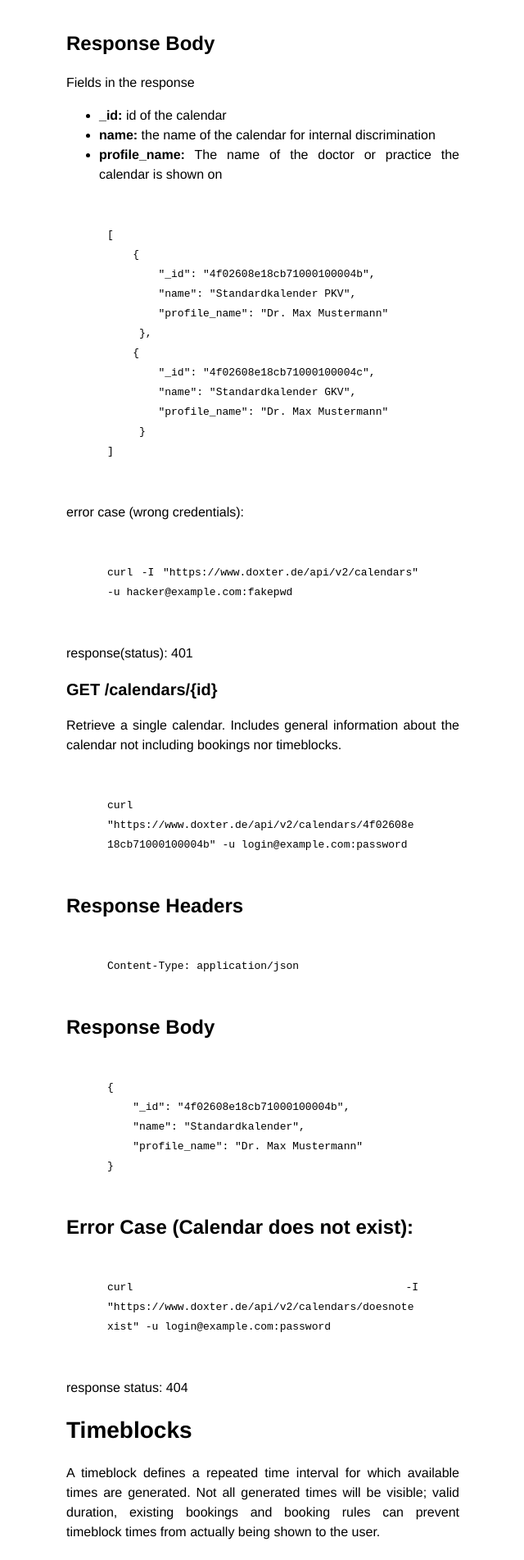
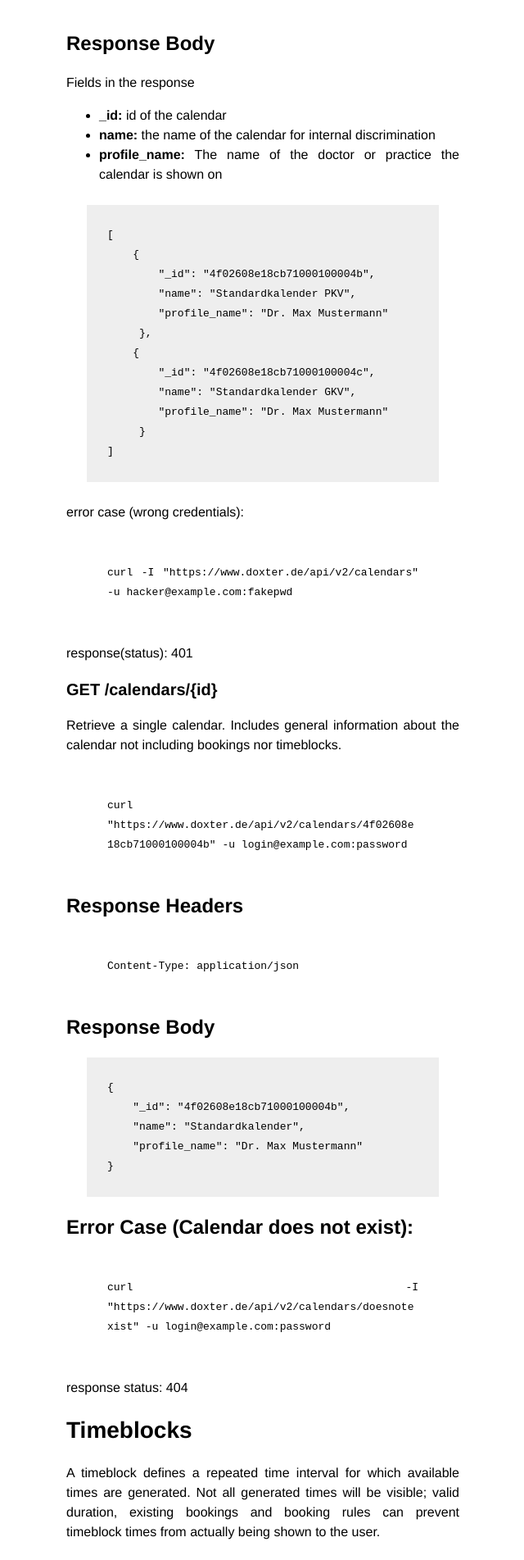
Before and after one commit to learnjin/doxter-api-docs, a Jekyll site: the page built from calendar/index.md, in a window 1280 px wide. Shown: the part 2065-3968 px from the top of the page at 82% size, without its empty margins (319-959 px from the left). Built offline with Jekyll 4.4.1, drawn with Linux system fonts in a browser that asks for light colours; Markdown is read by kramdown in place of the engine named in the settings.

Commit message:
syntax highlighted

````diff
--- a/calendar/index.md
+++ b/calendar/index.md
@@ -71,7 +71,7 @@
 - **name:** the name of the calendar for internal discrimination
 - **profile_name:** The name of the doctor or practice the calendar is shown on
 
-```
+```JSON
 [
     {
         "_id": "4f02608e18cb71000100004b",
@@ -111,7 +111,7 @@
 
 ### Response Body
 
-```
+```JSON
 {
     "_id": "4f02608e18cb71000100004b",
     "name": "Standardkalender",
@@ -174,7 +174,7 @@
 - **range_limit_for_timeslots**: in seconds, defines the value until a booking can be made from now in the future
 - **status**: INACTIVE | ACTIVE | DELETED
 
-```
+```JSON
 [
     {
         "begins_at": "09:15",
@@ -232,7 +232,7 @@
 
 Fields in the reponse are the same as above.
 
-```
+```JSON
     {
         "_id": "4f02608e18cb71abc12341c1",
         "begins_at": "09:15",
@@ -291,7 +291,7 @@
   - **CONFIRMED**: event has been confirmed by the practice
   - **RESCHEDULED**: event has been rescheduled by the practice at least once
 
-```
+```JSON
 [
     {
         "_id": "5319db7acb2fa546f1000026",
@@ -349,7 +349,7 @@
 
 ### Response Body
 
-```
+```JSON
 {
     "error": "updated is missing"
 }
@@ -377,7 +377,7 @@
 - **confirmation_link**: Visiting the confirmation link prbookings doxter support to call the practice to verify if the booking has been seen.
 - **first_name**: Contains full_name
 
-```
+```JSON
     {
         "_id": "4f02608e18cb71000141cb11",
         "created_at": "2014-03-07T15:45:14+01:00",
@@ -414,7 +414,7 @@
 
 ### Response Body
 
-```
+```JSON
 {
     "error": "Booking not found"
 }
@@ -456,7 +456,7 @@
 - **confirmation_link**: Visiting the confirmation link prbookings doxter support to call the practice to verify if the booking has been seen.
 - **first_name**: Contains full_name
 
-```
+```JSON
     {
         "_id": "4f02608e18cb71000141cb11",
         "created_at": "2014-03-07T15:45:14+01:00",
@@ -490,7 +490,7 @@
 
 ### Response Body
 
-```
+```JSON
 {
     "error": "Booking not found"
 }
@@ -522,7 +522,7 @@
 
 ### Response Body
 
-```
+```JSON
 [
     {
         "_id": "5319db7acb2fa546f1000026",
@@ -559,7 +559,7 @@
 
 ### Response Body
 
-```
+```JSON
 {
     "error": "updated is missing"
 }
@@ -589,7 +589,7 @@
 - **end**: end time of event (exlusive)
 - **recurrence**:  iCal compatible rrule: "RRULE:FREQ=WEEKLY;UNTIL=20150101T000000Z"
 
-```
+```JSON
 {
     "_id": "531ee370bb3357eb20000001",
     "created_at": "2014-03-11T11:20:32+01:00",
@@ -626,7 +626,7 @@
 
 ### Response Body
 
-```
+```JSON
 {
     "_id": "5315f6493f977fb23a00005f",
     "created_at": "2014-03-11T11:20:32+01:00",
@@ -655,6 +655,6 @@
 
 ### Response Body
 
-```
+```JSON
 {}
 ```
````
Also changed, not shown: publisher/index.md (+1 -2 lines).
